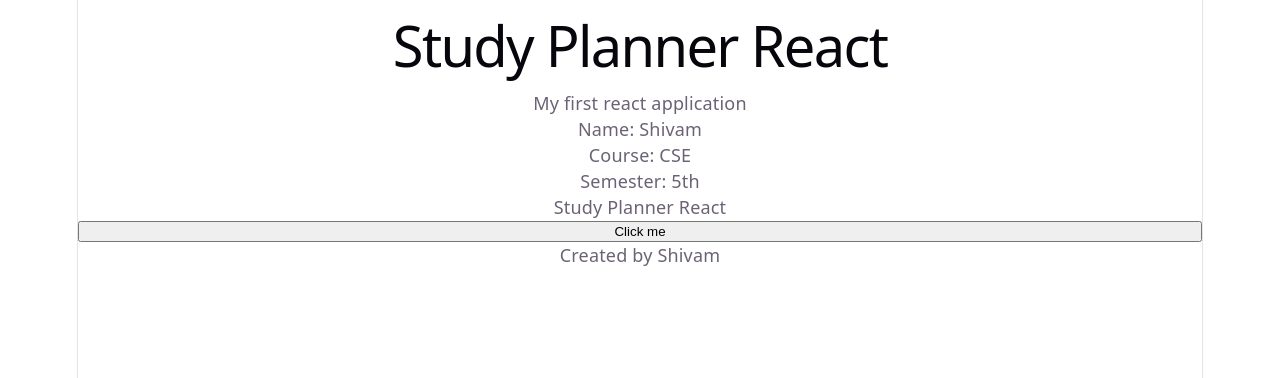
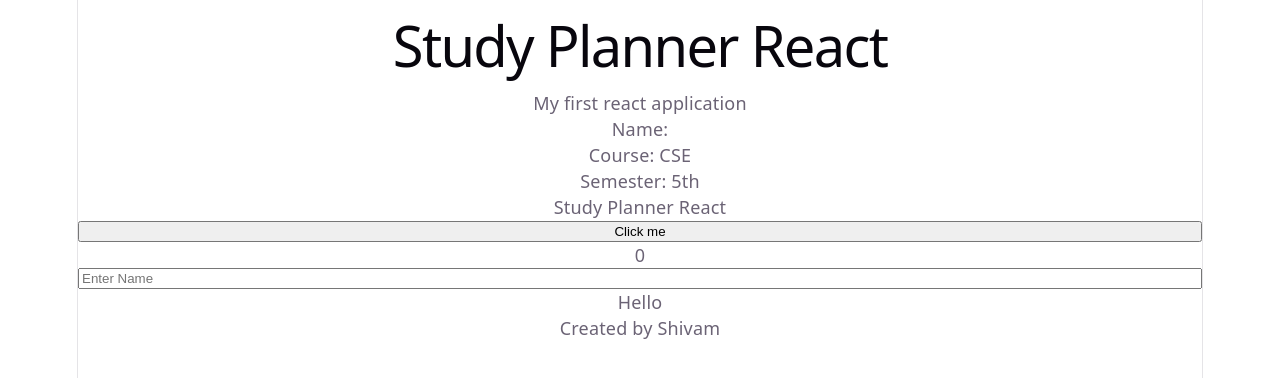
Before and after one commit to meshivamguptaa/study-planner-react, a React (Vite) app: page / in a window 1280 px wide. Shown: the top 378 px of the page. Built offline with nearby package versions, Linux system fonts and the light colour scheme.

Commit message:
implemented controlled input

```diff
--- a/src/App.jsx
+++ b/src/App.jsx
@@ -1,12 +1,16 @@
 import { useState } from 'react'
-import reactLogo from './assets/react.svg'
-import viteLogo from './assets/vite.svg'
-import heroImg from './assets/hero.png'
 import './App.css'
 
 function App() {
   const [count, setCount] = useState(0)
-  const name = "Shivam"
+  const [name, setName] = useState("")
+  function handleClick(){
+    setCount(count+2);
+
+  }
+ function handleInput(event){
+      setName(event.target.value)
+    }
   const course = "CSE"
   const semester = "5th"
 
@@ -22,7 +26,10 @@ function App() {
     Course: {course} <br />
       Semester: {semester}</p>
       <Header title = "Study Planner React"/>
-      <button onClick={buttonClick}>Click me</button>
+      <button onClick={handleClick}>Click me</button>
+      <p>{count}</p>
+      <input value = {name} placeholder='Enter Name' onChange={handleInput}></input>
+      <p>Hello {name}</p>
       <Footer author = "Created by Shivam" />
       </>
 
@@ -32,6 +39,7 @@ function App() {
 function Header(props){
   return(
     <p>{props.title}</p>
+
   )
 }
 function Footer(props){
```
